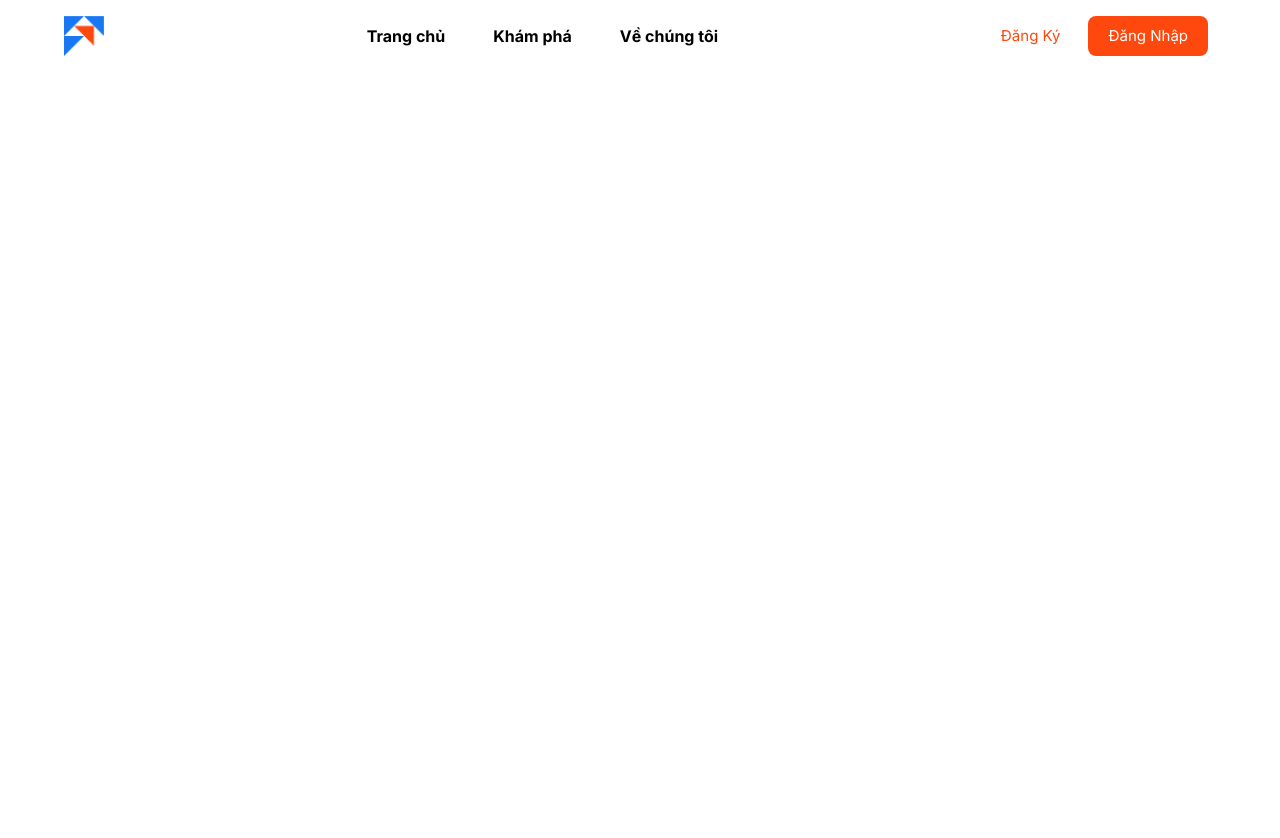
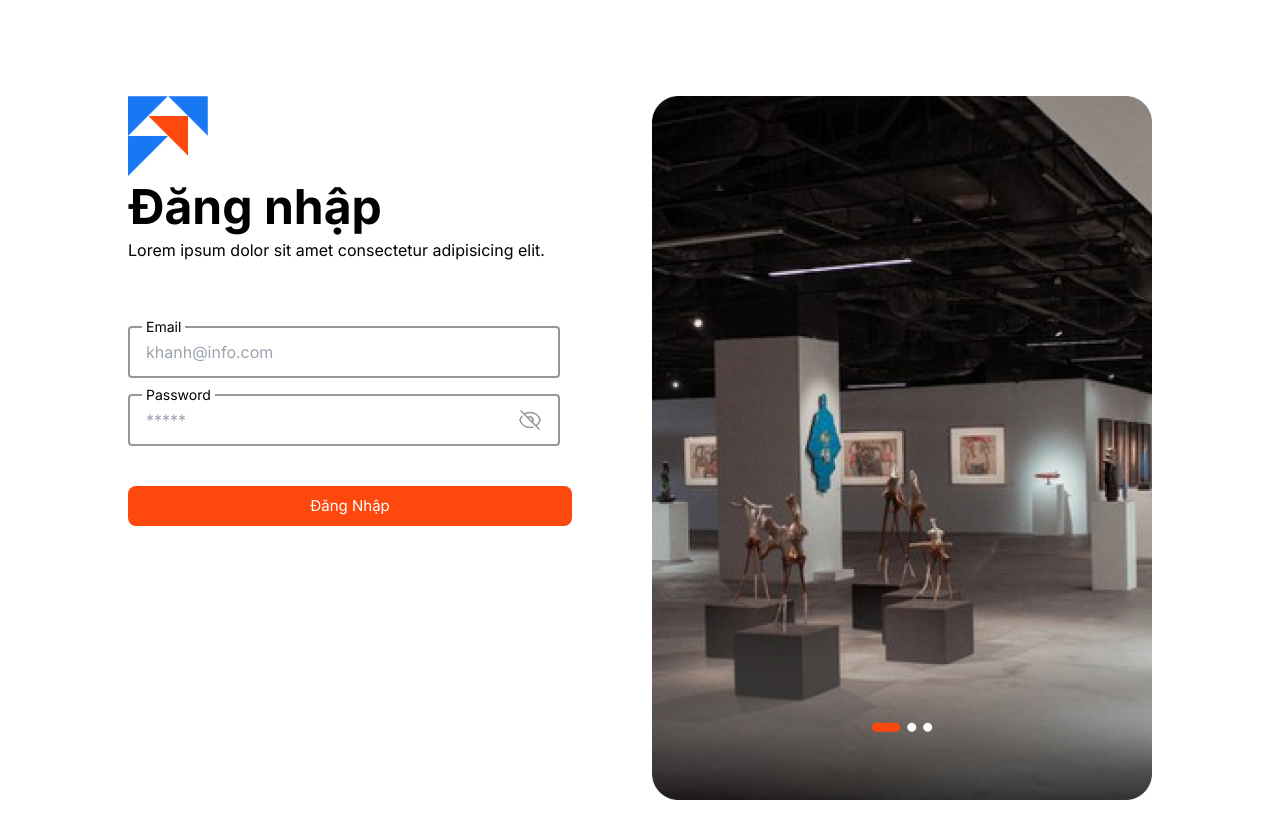
Before and after one commit to khanhleeee/shecodes_H2O, a React (Vite) app in the folder client/: page /login in a window 1280 px wide. Shown: the top 838 px of the page. Before the commit the page ends 800 px from the top, so only its background shows below. Built offline with nearby package versions, Linux system fonts and the light colour scheme.

Commit message:
Add | Login page & Config header layout

```diff
--- a/client/src/App.jsx
+++ b/client/src/App.jsx
@@ -3,16 +3,23 @@ import { BrowserRouter, Routes, Route } from 'react-router-dom'
 import About from './pages/About/About'
 import Home from './pages/Home/Home'
 import Header from './components/Header/Header'
+import NoHeaderLayout from './pages/NoHeaderLayout'
+import Login from './pages/Login/Login'
+import Layout from './pages/Layout'
 
 function App() {
 	return (
 		<div>
 			<BrowserRouter>
-				<Header />
 				<Routes>
-					<Route path='/' element={<Home />} />
-					<Route path='/agencies' element={<About />} />
-					<Route path='/about' element={<About />} />
+					<Route path='/' element={<Layout />}>
+						<Route index element={<Home />} />
+						<Route path='/agencies' element={<About />} />
+						<Route path='/about' element={<About />} />
+					</Route>
+					<Route path='/login' element={<NoHeaderLayout />}>
+						<Route index element={<Login />} />
+					</Route>
 				</Routes>
 			</BrowserRouter>
 		</div>
--- a/client/src/components/Form/Form.jsx
+++ b/client/src/components/Form/Form.jsx
@@ -1,94 +1,9 @@
 /* eslint-disable no-useless-escape */
-import { useFormik } from 'formik'
-import * as Yup from 'yup'
 
-import Button from '../Button/Button'
-import FormGroup from './FormGroup/FormGroup'
-import Input from './FormGroup/Input'
-import TextArea from './FormGroup/TextArea'
-
-const initialValues = {
-	name: '',
-	password: '',
-	email: '',
-	link: '',
-}
-
-function Form() {
-	const onSubmit = (values) => {
-		console.log('Form values: ', values)
-	}
-
-	const validationSchema = Yup.object({
-		name: Yup.string().required('This field is required'),
-		email: Yup.string()
-			.email('Invalid email format')
-			.required('This field is required'),
-		link: Yup.string().required('This field is required'),
-		password: Yup.string().required('This field is required'),
-	})
-
-	const formik = useFormik({
-		initialValues,
-		onSubmit,
-		validationSchema,
-	})
-
+function Form({ children, onSubmit }) {
 	return (
-		<form className='w-[800px]' onSubmit={formik.handleSubmit}>
-			<FormGroup>
-				<Input
-					id='name'
-					name='name'
-					label='Name'
-					placeholder='Justin Bieber'
-					errorMessage={formik.touched.name && formik.errors.name}
-					value={formik.values.name}
-					onChange={formik.handleChange}
-					onBlur={formik.handleBlur}
-				/>
-				<Input
-					id='email'
-					name='email'
-					label='email'
-					placeholder='justin@info.com'
-					errorMessage={formik.touched.email && formik.errors.email}
-					value={formik.values.email}
-					onChange={formik.handleChange}
-					onBlur={formik.handleBlur}
-				/>
-				<Input
-					id='password'
-					type='password'
-					name='password'
-					label='password'
-					placeholder='*****'
-					errorMessage={formik.touched.password && formik.errors.password}
-					value={formik.values.password}
-					onChange={formik.handleChange}
-					onBlur={formik.handleBlur}
-				/>
-			</FormGroup>
-
-			<FormGroup>
-				<Input
-					id='link'
-					name='link'
-					label='link'
-					placeholder='http//f8.com'
-					errorMessage={formik.touched.link && formik.errors.link}
-					value={formik.values.link}
-					onChange={formik.handleChange}
-					onBlur={formik.handleBlur}
-				/>
-			</FormGroup>
-			<FormGroup>
-				<TextArea placeholder='Shortly describe your project' />
-			</FormGroup>
-
-			<Button type='submit' className='w-full mt-6'>
-				submit
-			</Button>
+		<form className='w-full' onSubmit={onSubmit}>
+			{children}
 		</form>
 	)
 }
--- a/client/src/components/Header/Header.jsx
+++ b/client/src/components/Header/Header.jsx
@@ -1,5 +1,8 @@
-import { NavLink } from 'react-router-dom'
+import { Link, NavLink } from 'react-router-dom'
 import { useEffect, useRef } from 'react'
+
+import { BiSolidUserCircle } from 'react-icons/bi'
+import { MdKeyboardArrowDown } from 'react-icons/md'
 
 import Button from '../Button/Button'
 
@@ -25,6 +28,7 @@ const navItems = [
 ]
 
 function Header() {
+	const user = JSON.parse(localStorage.getItem('user'))
 	const headerRef = useRef(null)
 
 	useEffect(() => {
@@ -66,10 +70,19 @@ function Header() {
 						</NavLink>
 					))}
 				</nav>
-				<div>
-					<Button text>Đăng ký</Button>
-					<Button>Đăng nhập</Button>
-				</div>
+				{user ? (
+					<div className='flex'>
+						<BiSolidUserCircle className='h-6 w-6' />{' '}
+						<MdKeyboardArrowDown className='h-6 w-6' />{' '}
+					</div>
+				) : (
+					<div>
+						<Button text>Đăng ký</Button>
+						<Link to='/login'>
+							<Button>Đăng nhập</Button>
+						</Link>
+					</div>
+				)}
 			</div>
 		</header>
 	)
--- a/client/src/pages/Home/Home.jsx
+++ b/client/src/pages/Home/Home.jsx
@@ -5,6 +5,7 @@ import SearchBar from '../../components/SearchBar/SearchBar'
 import HightLightCard from '../../components/Card/HightLightCard'
 
 import LogoUp from '../../assets/logo_up.png'
+import LogoUpOnly from '../../assets/LogoUpOnly.png'
 import LogoUpHorizontal from '../../assets/logo_up_horizontal.png'
 
 import HomePics from '../../assets/imgs/home-about_img.png'
@@ -132,7 +133,14 @@ function Home() {
 				</div>
 			</section>
 
-			<section></section>
+			<section>
+				<div className='container p-32 flex'>
+					<div className='flex flex-col'>
+						<h2 className='text-6xl'>Hỏi đáp cùng</h2>
+						<img className='w-[500px]' src={LogoUpOnly} alt='' />
+					</div>
+				</div>
+			</section>
 		</div>
 	)
 }
--- /dev/null
+++ b/client/src/pages/Layout.jsx
@@ -0,0 +1,13 @@
+import { Outlet } from 'react-router'
+import Header from '../components/Header/Header'
+
+function Layout() {
+	return (
+		<>
+			<Header />
+			<Outlet />
+		</>
+	)
+}
+
+export default Layout
--- /dev/null
+++ b/client/src/pages/Login/Login.jsx
@@ -0,0 +1,96 @@
+/* eslint-disable react-hooks/rules-of-hooks */
+import { useNavigate } from 'react-router'
+
+import Form from '../../components/Form/Form'
+import Logo from '../../assets/logo.png'
+import LoginImg from '../../assets/imgs/login.png'
+
+import './Login.css'
+
+import { useFormik } from 'formik'
+import * as Yup from 'yup'
+
+import Button from '../../components/Button/Button'
+import FormGroup from '../../components/Form/FormGroup/FormGroup'
+import Input from '../../components/Form/FormGroup/Input'
+
+const initialValues = {
+	name: '',
+	password: '',
+}
+
+function Login() {
+	const navigate = useNavigate()
+
+	const onSubmit = (values) => {
+		localStorage.setItem('user', JSON.stringify(values))
+
+		navigate('/')
+	}
+
+	const validationSchema = Yup.object({
+		email: Yup.string()
+			.email('Invalid email format')
+			.required('This field is required'),
+		password: Yup.string().required('This field is required'),
+	})
+
+	const formik = useFormik({
+		initialValues,
+		onSubmit,
+		validationSchema,
+	})
+
+	return (
+		<div className='container flex gap-20 mx-auto px-32 py-24'>
+			<div className='flex-1'>
+				<div>
+					<img className='h-20' src={Logo} alt='logo' />
+				</div>
+				<div>
+					<h2>Đăng nhập</h2>
+					<p>Lorem ipsum dolor sit amet consectetur adipisicing elit.</p>
+				</div>
+				<div className='mt-16'>
+					<Form onSubmit={formik.handleSubmit}>
+						<FormGroup>
+							<Input
+								id='email'
+								name='email'
+								label='email'
+								placeholder='khanh@info.com'
+								errorMessage={
+									formik.touched.email && formik.errors.email
+								}
+								value={formik.values.email}
+								onChange={formik.handleChange}
+								onBlur={formik.handleBlur}
+							/>
+						</FormGroup>
+						<FormGroup>
+							<Input
+								id='password'
+								type='password'
+								name='password'
+								label='password'
+								placeholder='*****'
+								errorMessage={
+									formik.touched.password && formik.errors.password
+								}
+								value={formik.values.password}
+								onChange={formik.handleChange}
+								onBlur={formik.handleBlur}
+							/>
+						</FormGroup>
+						<Button className='w-full mt-6'>Đăng nhập</Button>
+					</Form>
+				</div>
+			</div>
+			<div>
+				<img className='w-[500px]' src={LoginImg} alt='' />
+			</div>
+		</div>
+	)
+}
+
+export default Login
--- /dev/null
+++ b/client/src/pages/NoHeaderLayout.jsx
@@ -0,0 +1,11 @@
+import { Outlet } from 'react-router'
+
+function NoHeaderLayout() {
+	return (
+		<>
+			<Outlet />
+		</>
+	)
+}
+
+export default NoHeaderLayout
```
Also changed, not shown: client/src/assets/LogoUpOnly.png (added), client/src/assets/imgs/login.png (added), client/src/pages/Login/Login.css (added).
